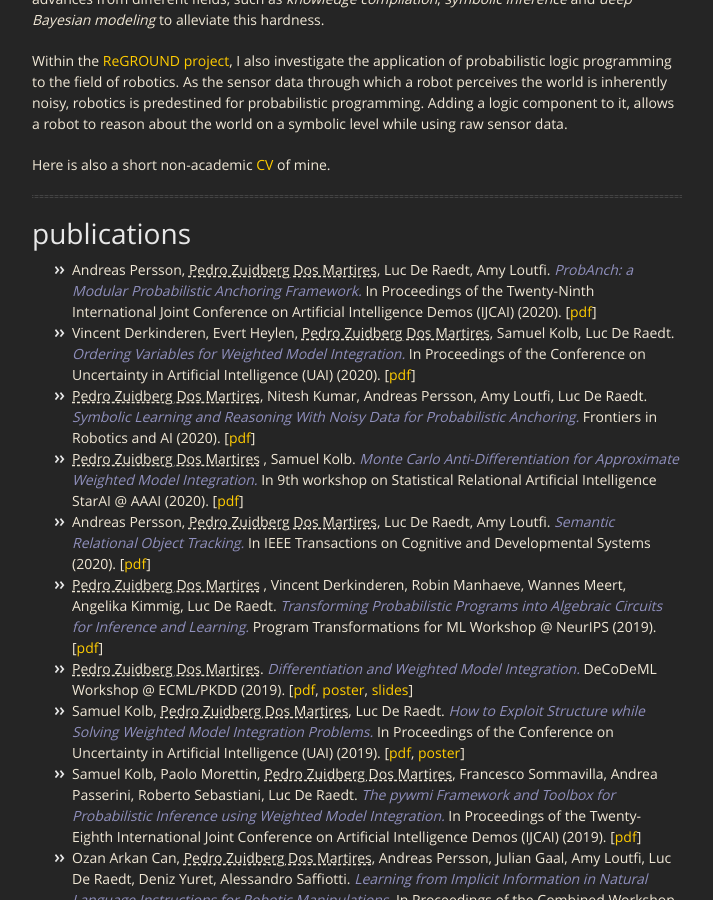
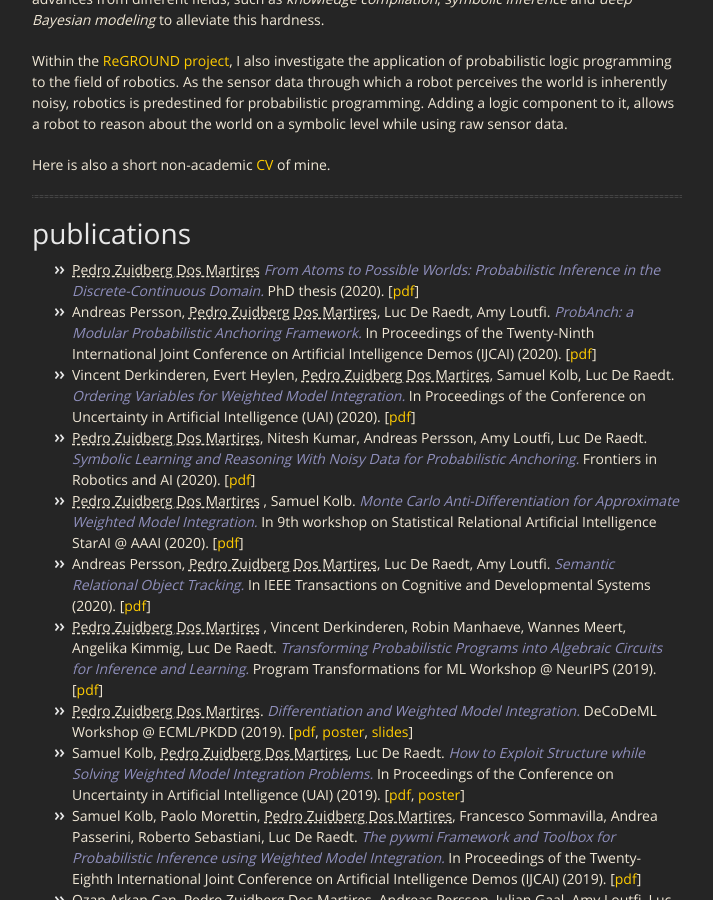
Before and after one commit to pedrozudo/pedrozudo.github.io, a Jekyll site: the page built from index.md, in a window 1280 px wide and 900 px high, scrolled down 512 px. Shown: the whole window, without its empty margins (283-996 px from the left). Built offline with Jekyll 4.4.1, drawn with Linux system fonts in a browser that asks for light colours.

Commit message:
added thesis

```diff
--- a/index.md
+++ b/index.md
@@ -31,6 +31,10 @@ permalink:
 <hr>
    <h1 id="publications">publications</h1>
    <ul>
+      <li>
+         <first_author>Pedro Zuidberg Dos Martires</first_author> <paper>From Atoms to Possible Worlds: Probabilistic Inference in the Discrete-Continuous Domain.</paper> PhD thesis (2020).
+         [<a href="docs/20_thesis/thesis_final_online_compressed.pdf" target="_blank">pdf</a>]
+      </li>
       <li>
          Andreas Persson, <first_author>Pedro Zuidberg Dos Martires</first_author>, Luc De Raedt, Amy Loutfi. <paper>ProbAnch: a Modular Probabilistic Anchoring Framework.</paper> In Proceedings of the Twenty-Ninth International Joint Conference on Artificial Intelligence Demos (IJCAI) (2020).
          [<a href="docs/20_ijcai/probanch.pdf" target="_blank">pdf</a>]
```
Also changed, not shown: 3 other files.
